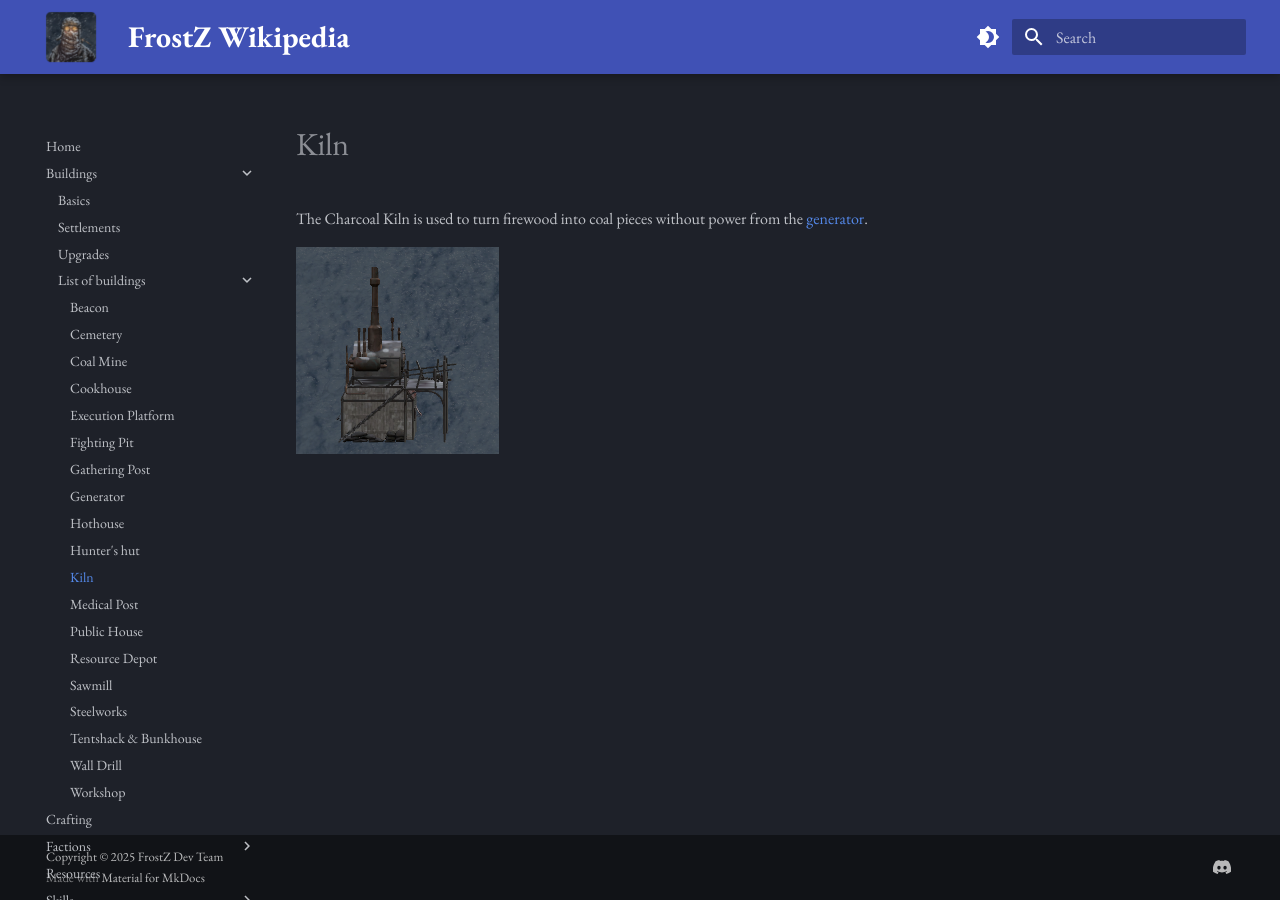
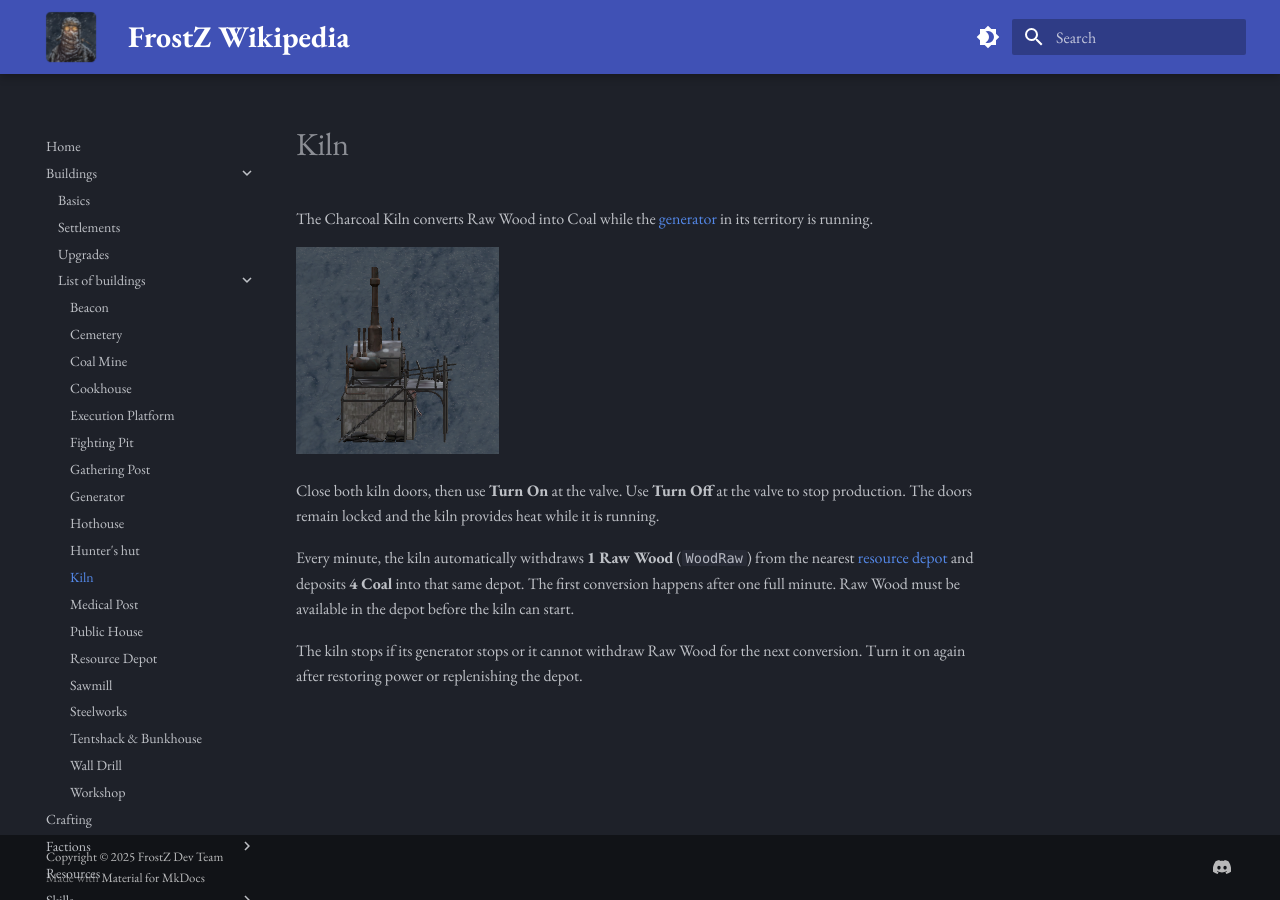
Before and after one commit to FrostZDev/Wiki, an MkDocs documentation site: the page built from docs/Buildings/kiln.md, in a window 1280 px wide. Built offline with MkDocs 1.6.1 and Material for MkDocs 9.7.7, drawn with Linux system fonts in a browser that asks for light colours; some web fonts are replaced.

Commit message:
docs: describe automated generator-powered kiln production

```diff
--- a/docs/Buildings/kiln.md
+++ b/docs/Buildings/kiln.md
@@ -1,3 +1,9 @@
-The Charcoal Kiln is used to turn firewood into coal pieces without power from the [generator](generator.md).
+The Charcoal Kiln converts Raw Wood into Coal while the [generator](generator.md) in its territory is running.
 
 ![](../assets/images/kiln.png)
+
+Close both kiln doors, then use **Turn On** at the valve. Use **Turn Off** at the valve to stop production. The doors remain locked and the kiln provides heat while it is running.
+
+Every minute, the kiln automatically withdraws **1 Raw Wood** (`WoodRaw`) from the nearest [resource depot](Resource Depot.md) and deposits **4 Coal** into that same depot. The first conversion happens after one full minute. Raw Wood must be available in the depot before the kiln can start.
+
+The kiln stops if its generator stops or it cannot withdraw Raw Wood for the next conversion. Turn it on again after restoring power or replenishing the depot.
```
Also changed, not shown: docs/Buildings/Resource Depot.md (+2 -0 lines), docs/Resources/Resources.md (+1 -0 lines).
